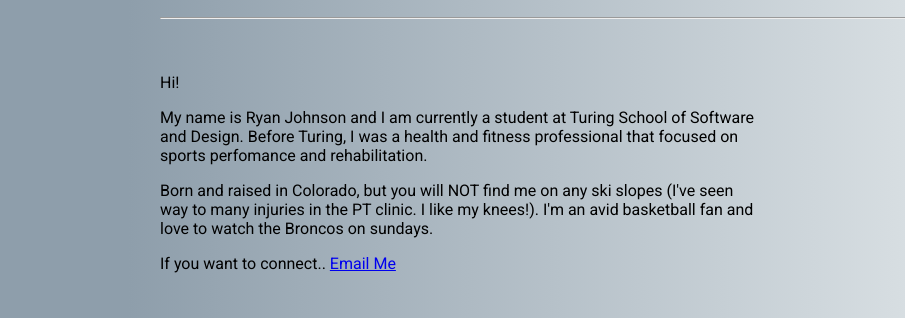
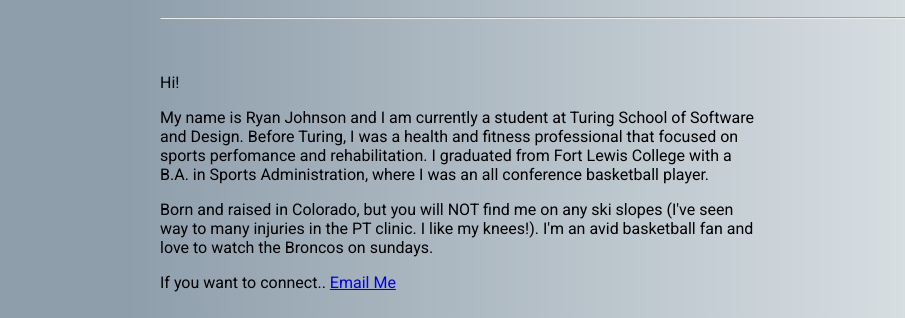
Before and after one commit to rjohnson4444/rjohnson4444.github.io, a plain HTML site: page about.html in a window 1280 px wide. Shown: the part 131-449 px from the top of the page, 0-905 px from the left. Drawn offline with Linux system fonts and the light colour scheme; grey boxes are pictures that could not be loaded.

Commit message:
Added some to my about me page

```diff
--- a/about.html
+++ b/about.html
@@ -30,7 +30,9 @@
         <p>
           My name is Ryan Johnson and I am currently a student at Turing
           School of Software and Design. Before Turing, I was a health and fitness
-          professional that focused on sports perfomance and rehabilitation.
+          professional that focused on sports perfomance and rehabilitation. I
+          graduated from Fort Lewis College with a B.A. in Sports Administration,
+          where I was an all conference basketball player.
         </p>
         <p>
           Born and raised in Colorado, but you will NOT find me on any ski slopes
```
